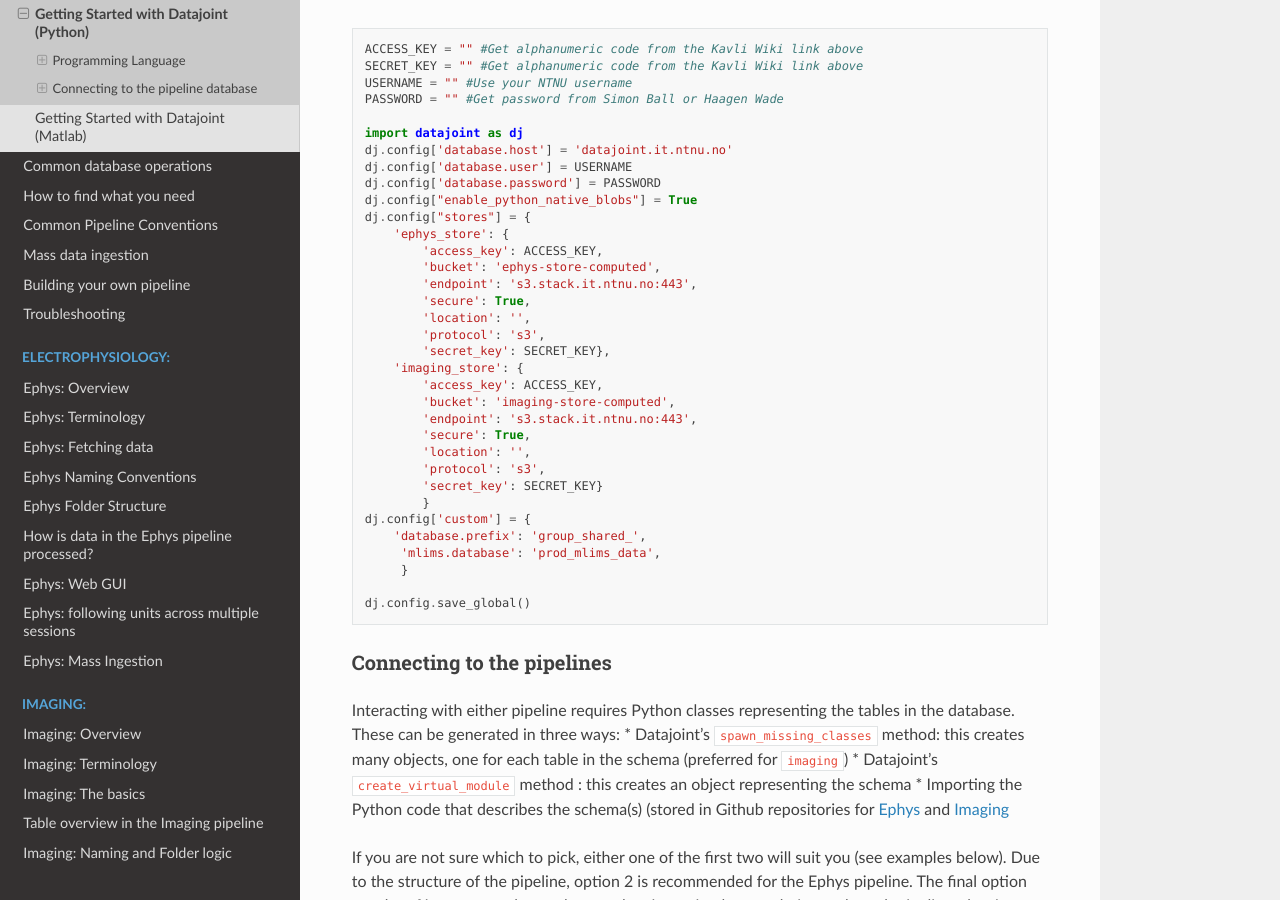
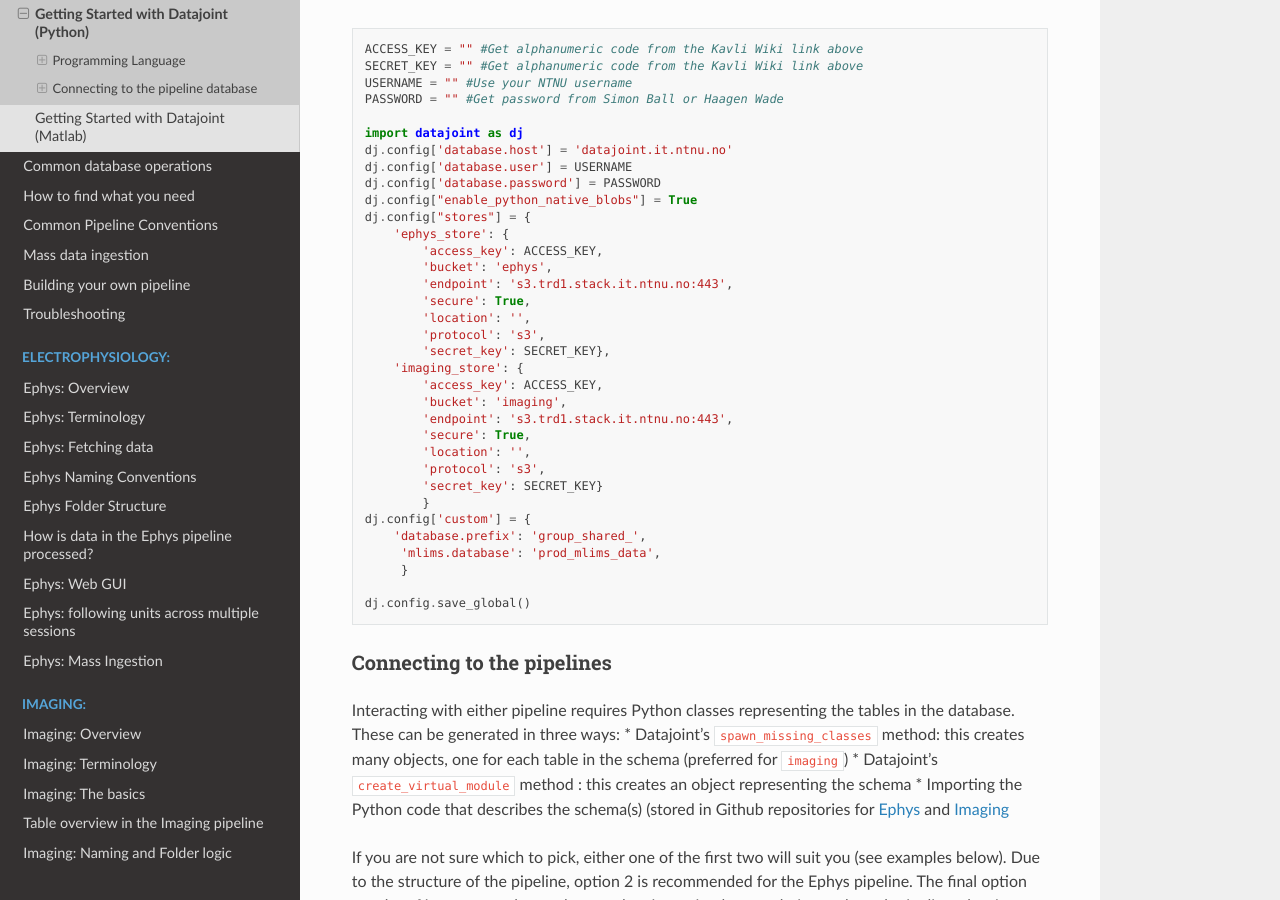
Before and after one commit to kavli-ntnu/dj-docs, a Sphinx documentation site: the page built from docs/common/getting_started/python.rst, in a window 1280 px wide and 900 px high, scrolled down 4875 px. Built offline with Sphinx 7.4.7 and the Read the Docs theme 3.1.0, drawn with Linux system fonts in a browser that asks for light colours.

Commit message:
Object storage migration
Update storage configuration for Openstack migration

```diff
--- a/docs/common/getting_started/python.rst
+++ b/docs/common/getting_started/python.rst
@@ -230,16 +230,16 @@
     dj.config["stores"] = {
         'ephys_store': {
             'access_key': ACCESS_KEY,
-            'bucket': 'ephys-store-computed',
-            'endpoint': 's3.stack.it.ntnu.no:443',
+            'bucket': 'ephys',
+            'endpoint': 's3.trd1.stack.it.ntnu.no:443',
             'secure': True,
             'location': '',
             'protocol': 's3',
             'secret_key': SECRET_KEY},
         'imaging_store': {
             'access_key': ACCESS_KEY,
-            'bucket': 'imaging-store-computed',
-            'endpoint': 's3.stack.it.ntnu.no:443',
+            'bucket': 'imaging',
+            'endpoint': 's3.trd1.stack.it.ntnu.no:443',
             'secure': True,
             'location': '',
             'protocol': 's3',
```
